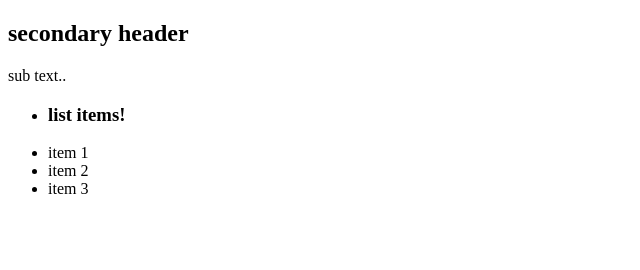
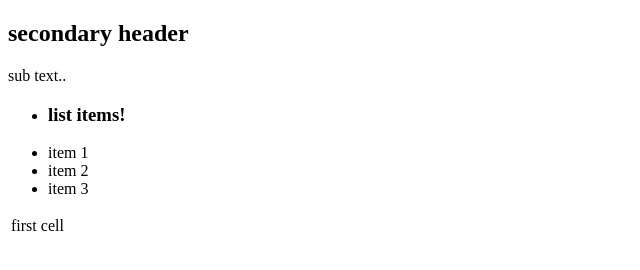
Before and after one commit to Regesh/regsys-protfolio, a plain HTML site: page src/index.html in a window 1280 px wide. Shown: the full height of the page, 0-640 px from the left. Drawn offline with Linux system fonts and the light colour scheme.

Commit message:
new table added

```diff
--- a/src/index.html
+++ b/src/index.html
@@ -13,5 +13,10 @@
         <li>item 2</li>
         <li>item 3</li>
     </ul>
+<table>
+    <tr>
+        <td>first cell</td>
+    </tr>
+</table>
 </body>
 </html>
```
